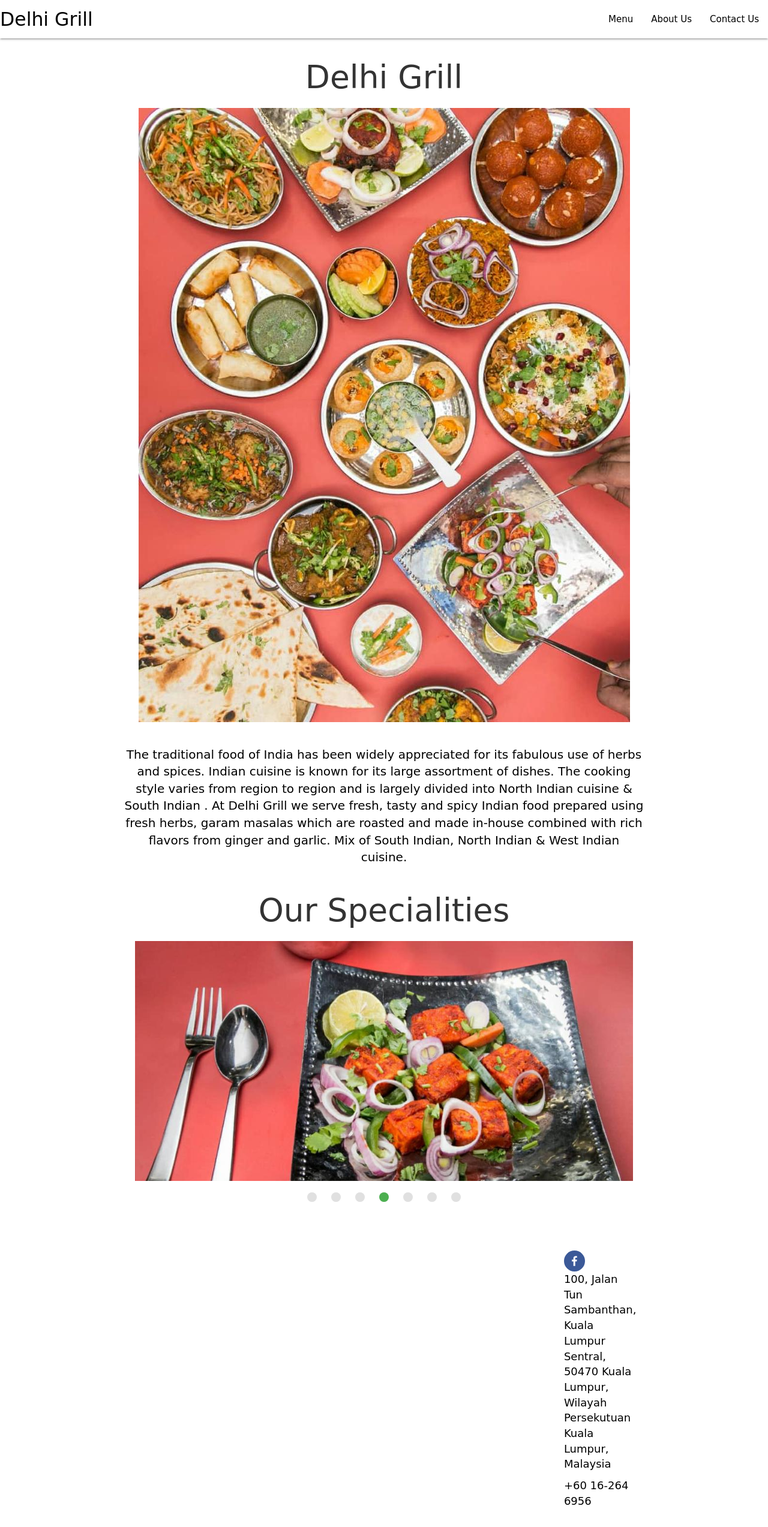
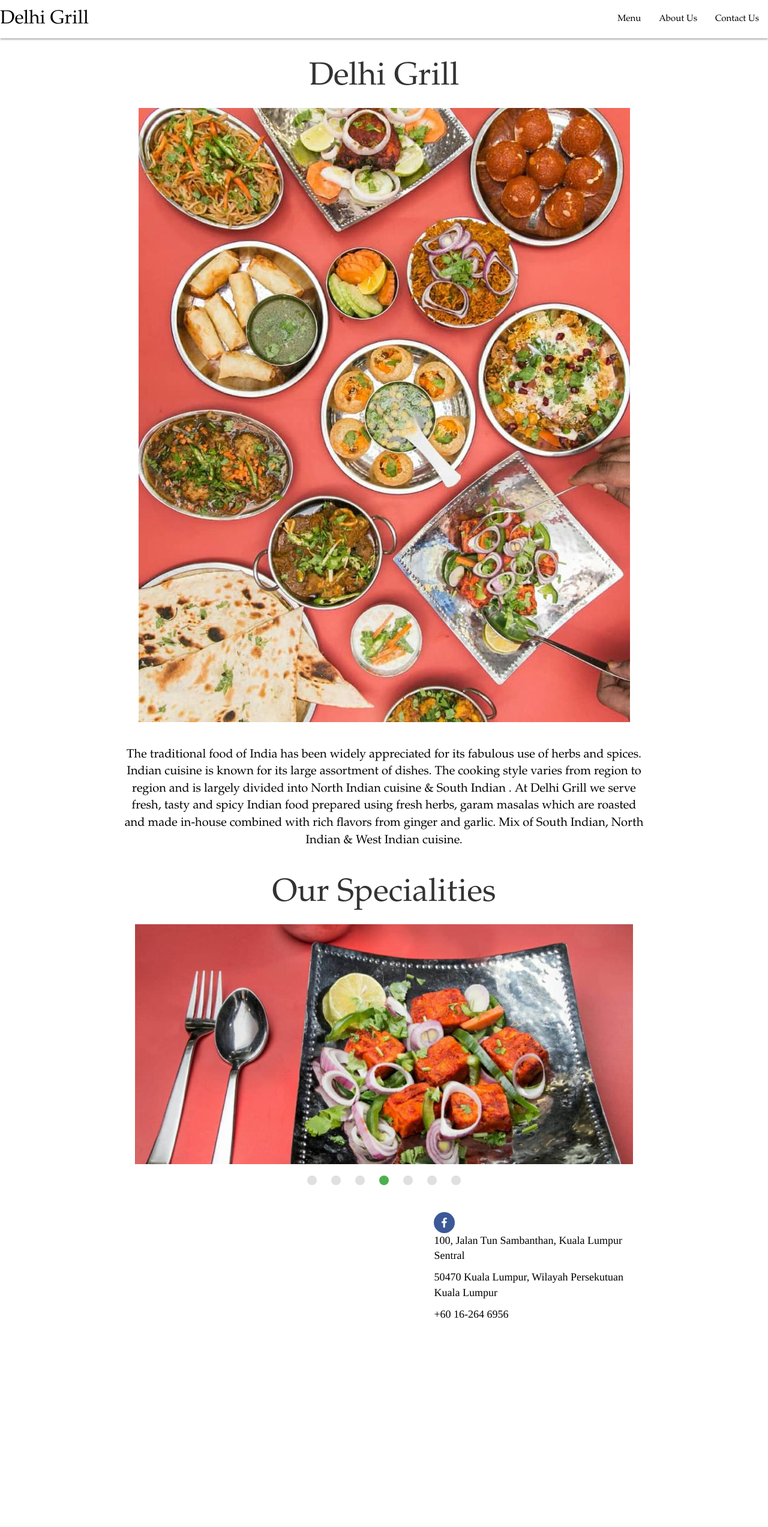
Before and after one commit to aryanmediratta/basic-react-website, a React (Create React App) app in the folder Desktop/WebDev/storewebsite/: page / in a window 1280 px wide. Shown: the whole page at 60% size. After the commit the page ends 2234 px from the top, so only its background shows below. Built offline with nearby package versions, Linux system fonts and the light colour scheme.

Commit message:
Changes in footer

```diff
--- a/Desktop/WebDev/storewebsite/src/components/Footer.js
+++ b/Desktop/WebDev/storewebsite/src/components/Footer.js
@@ -10,7 +10,7 @@
 }
 
 const ths = {
-  fontFamily : 'Comic Sans MS',
+  fontFamily : 'times',
   fontSize : '18px',
   color : 'Black'
 }
@@ -24,12 +24,13 @@
     <footer class="page-footer white">
       <div class="container">
           <div class="row">
-            <div class="col s12 m4 l2"><p>s12 m4</p></div>
-            <div class="col s12 m4 l8"><p>s12 m4</p></div>
-            <div class="col s12 m4 l2"><p>s12 m4</p>
+            <div class="col s12 m4 l2"></div>
+            <div class="col s12 m2 l5"></div>
+            <div class="col s12 m6 l5">
                 <ul>
                   <li> <SocialIcon url="https://www.facebook.com/Delhi-Grill-304409520408653/?modal=admin_todo_tour" rel="noopener noreferrer" target="_blank" network="facebook" style= {h2s} /> </li>
-                  <li> <p style = {ths}>100, Jalan Tun Sambanthan, Kuala Lumpur Sentral, 50470 Kuala Lumpur, Wilayah Persekutuan Kuala Lumpur, Malaysia</p>  </li>
+                  <li> <p style = {ths}> 100, Jalan Tun Sambanthan, Kuala Lumpur Sentral</p>  </li>
+                  <li> < p style = {ths}> 50470 Kuala Lumpur, Wilayah Persekutuan Kuala Lumpur </p> </li>
                   <li> <p style= {ths}> +60 16-264 6956 </p></li>
                 </ul>
                 </div>
--- a/Desktop/WebDev/storewebsite/src/components/Header.js
+++ b/Desktop/WebDev/storewebsite/src/components/Header.js
@@ -22,15 +22,15 @@
 			 <nav>
     <div class="nav-wrapper white" >
       <a href="/" class="brand-logo" style={{color:'black',
-  fontFamily : 'Comic Sans MS'}}>Delhi Grill</a>
+  fontFamily : 'Garamond'}}>Delhi Grill</a>
       <a href="#" data-target="mobile-demo" class="sidenav-trigger" style={{color:'black'}}><i class="material-icons">menu</i></a>
       <ul class="right hide-on-med-and-down" >
         <li><a href="/menu" style={{color:'black',
-  fontFamily : 'Comic Sans MS'}}>Menu</a></li>
+  fontFamily : 'Garamond'}}>Menu</a></li>
         <li><a href="/about" style={{color:'black',
-  fontFamily : 'Comic Sans MS'}}>About Us</a></li>
+  fontFamily : 'Garamond'}}>About Us</a></li>
         <li><a href="/contact" style={{color:'black',
-  fontFamily : 'Comic Sans MS'}}>Contact Us</a></li>
+  fontFamily : 'Garamond'}}>Contact Us</a></li>
       </ul>
     </div>
   </nav>
--- a/Desktop/WebDev/storewebsite/src/index.css
+++ b/Desktop/WebDev/storewebsite/src/index.css
@@ -18,7 +18,7 @@
   margin-right: auto;
 }
 p {
-  font-family: Comic Sans MS;
+  font-family: Garamond;
   font-size: 18px;
 }
 body {
@@ -31,6 +31,6 @@
     flex: 1 0 auto;
   }
 table td{
-  font-family: Comic Sans MS;
+  font-family: Garamond;
   font-size: 16px;
 }
--- a/Desktop/WebDev/storewebsite/src/pages/About.js
+++ b/Desktop/WebDev/storewebsite/src/pages/About.js
@@ -6,11 +6,11 @@
 
 const h2s = {
 	textAlign : 'center',
-	fontFamily : 'Comic Sans MS',
+	fontFamily : 'Garamond',
 }
 
 const h1s = {
-	fontFamily : 'Comic Sans MS',
+	fontFamily : 'Garamond',
 }
 
 class About extends Component {
--- a/Desktop/WebDev/storewebsite/src/pages/Contact.js
+++ b/Desktop/WebDev/storewebsite/src/pages/Contact.js
@@ -8,11 +8,11 @@
 
 const h2s = {
 	textAlign : 'center',
-	fontFamily : 'Comic Sans MS',
+	fontFamily : 'Garamond',
 }
 
 const h1s = {
-	fontFamily : 'Comic Sans MS',
+	fontFamily : 'Garamond',
 }
 
 class Contact extends Component {
--- a/Desktop/WebDev/storewebsite/src/pages/Home.js
+++ b/Desktop/WebDev/storewebsite/src/pages/Home.js
@@ -19,13 +19,13 @@
 
 const h2s = {
 	textAlign : 'center',
-	fontFamily : 'Comic Sans MS',
+	fontFamily : 'Garamond',
 }
 
 const ps = {
 	color : 'black',
   textAlign : 'center',
-  fontFamily : 'Comic Sans MS',
+  fontFamily : 'Garamond',
   fontSize : '20px'
 }
 
--- a/Desktop/WebDev/storewebsite/src/pages/Menu.js
+++ b/Desktop/WebDev/storewebsite/src/pages/Menu.js
@@ -17,12 +17,12 @@
 
 const h2s = {
 	textAlign : 'center',
-	fontFamily : 'Comic Sans MS',
+	fontFamily : 'Garamond',
 	fontWeight : 'bold'
 }
 
 const ths = {
-	fontFamily : 'Comic Sans MS',
+	fontFamily : 'Garamond',
 	fontWeight : 'bold',
 	fontSize : '18px'
 }
```
